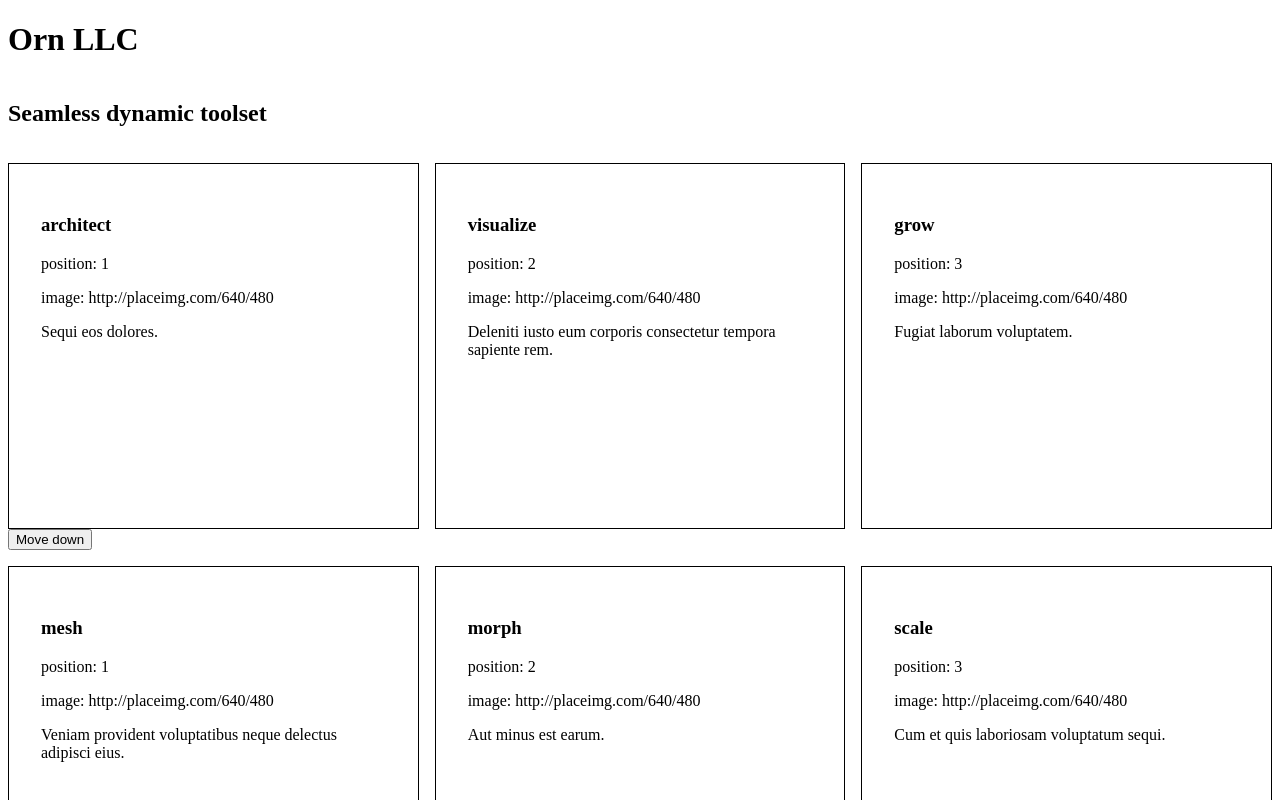
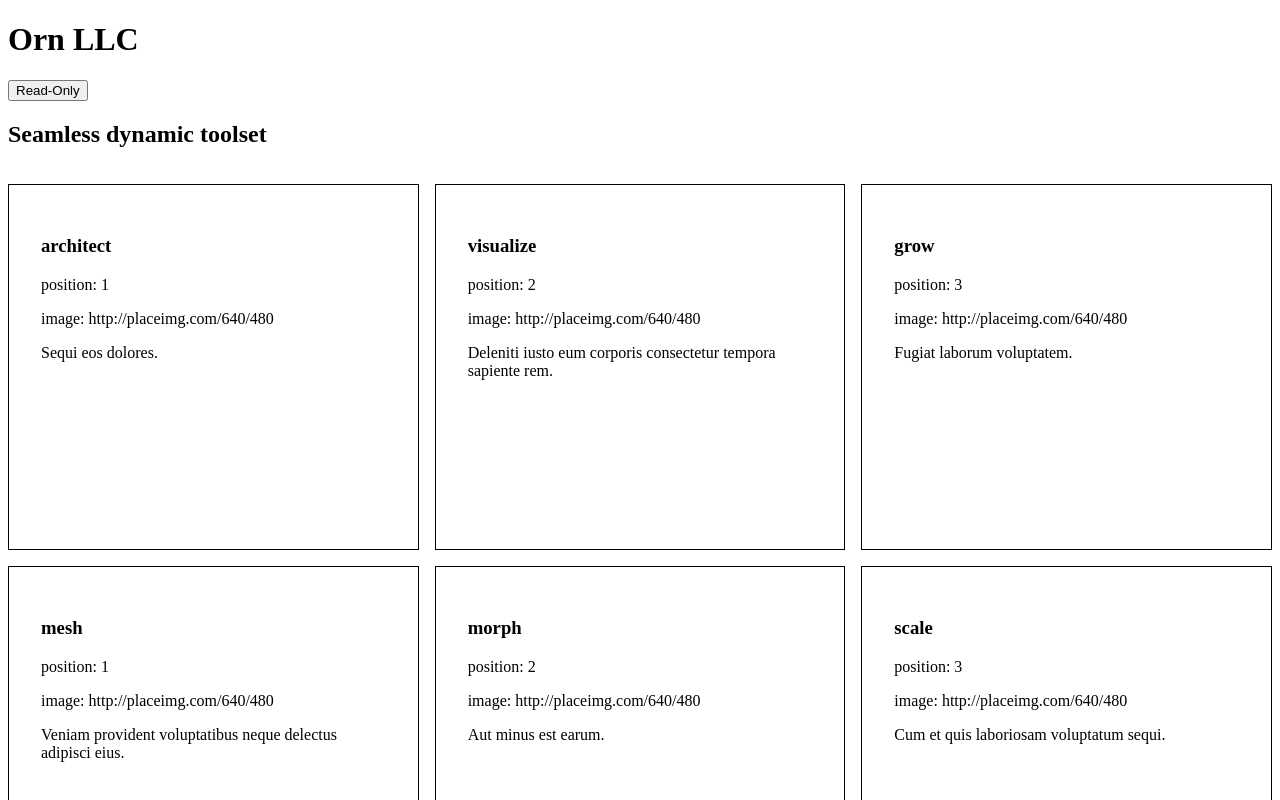
Before and after one commit to AlexKMarshall/homepage-poc, a React (Create React App) app: page / in a window 1280 px wide. Shown: the top 800 px of the page. Built offline with nearby package versions, Linux system fonts and the light colour scheme.

Commit message:
add an edit mode

```diff
--- a/src/App.js
+++ b/src/App.js
@@ -1,9 +1,11 @@
-import Homepage from "./homepage";
+import Homepage, { EditModeProvider } from "./homepage";
 
 function App() {
   return (
     <div className="App">
-      <Homepage />
+      <EditModeProvider>
+        <Homepage />
+      </EditModeProvider>
     </div>
   );
 }
--- a/src/cards-dndkit.js
+++ b/src/cards-dndkit.js
@@ -14,8 +14,41 @@ import {
   horizontalListSortingStrategy,
 } from "@dnd-kit/sortable";
 import styled from "styled-components";
+import { useEditMode } from "./homepage";
 
 export function CardsWidget({ items, onCardsReorder, itemDetails }) {
+  const { isEditMode } = useEditMode();
+
+  return (
+    <SCards>
+      {isEditMode ? (
+        <EditableCards items={items} onCardsReorder={onCardsReorder}>
+          {items.map(({ uid, span, position }) => (
+            <SortableCard
+              key={uid}
+              uid={uid}
+              span={span}
+              position={position}
+              cardDetails={itemDetails[uid]}
+            />
+          ))}
+        </EditableCards>
+      ) : (
+        items.map(({ uid, span, position }) => (
+          <Card
+            key={uid}
+            uid={uid}
+            span={span}
+            position={position}
+            cardDetails={itemDetails[uid]}
+          />
+        ))
+      )}
+    </SCards>
+  );
+}
+
+function EditableCards({ items, onCardsReorder, children }) {
   const itemsWithId = useMemo(
     () => items.map((item) => ({ ...item, id: item.uid })),
     [items]
@@ -40,17 +73,7 @@ export function CardsWidget({ items, onCardsReorder, itemDetails }) {
         items={itemsWithId}
         strategy={horizontalListSortingStrategy}
       >
-        <SCards>
-          {itemsWithId.map(({ uid, span, position }) => (
-            <SortableCard
-              key={uid}
-              uid={uid}
-              span={span}
-              position={position}
-              cardDetails={itemDetails[uid]}
-            />
-          ))}
-        </SCards>
+        {children}
       </SortableContext>
     </DndContext>
   );
@@ -73,7 +96,7 @@ function SortableCard({ uid, span, cardDetails, position }) {
     transition,
   };
   return (
-    <CardWithRef
+    <EditableCardWithRef
       ref={setNodeRef}
       style={style}
       {...attributes}
@@ -85,7 +108,10 @@ function SortableCard({ uid, span, cardDetails, position }) {
   );
 }
 
-function Card({ span, children, cardDetails, position, ...props }, ref) {
+function EditableCard(
+  { span, children, cardDetails, position, ...props },
+  ref
+) {
   const { title, imgUrl, description } = cardDetails;
   return (
     <SCard colSpan={span} {...props} ref={ref}>
@@ -97,7 +123,19 @@ function Card({ span, children, cardDetails, position, ...props }, ref) {
   );
 }
 
-const CardWithRef = forwardRef(Card);
+const EditableCardWithRef = forwardRef(EditableCard);
+
+function Card({ span, children, cardDetails, position, ...props }) {
+  const { title, imgUrl, description } = cardDetails;
+  return (
+    <SCard colSpan={span} {...props}>
+      <h3>{title}</h3>
+      <p>position: {position}</p>
+      <p>image: {imgUrl}</p>
+      <p>{description}</p>
+    </SCard>
+  );
+}
 
 const SCard = styled.div`
   height: 300px;
--- a/src/homepage.js
+++ b/src/homepage.js
@@ -1,8 +1,38 @@
-import React, { useState } from "react";
+import React, { useCallback, useContext, useState } from "react";
 import styled from "styled-components";
 import { arrayMove } from "./utils";
 import { queryLayoutData, querySingleWidget } from "./mockData";
 import { CardsWidget } from "./cards-dndkit";
+
+const EditModeContext = React.createContext();
+EditModeContext.displayName = "EditModeContext";
+
+export function EditModeProvider({ children }) {
+  const [isEditMode, setIsEditMode] = useState(false);
+
+  const toggleEditMode = useCallback(() =>
+    setIsEditMode((isEditMode) => !isEditMode)
+  );
+
+  const value = {
+    isEditMode,
+    toggleEditMode,
+  };
+
+  return (
+    <EditModeContext.Provider value={value}>
+      {children}
+    </EditModeContext.Provider>
+  );
+}
+
+export function useEditMode() {
+  const context = useContext(EditModeContext);
+  if (context === undefined) {
+    throw new Error("useEditMode must be used within an EditModeProvider");
+  }
+  return context;
+}
 
 export default function Homepage() {
   const [layoutData, setLayoutData] = useState(() => queryLayoutData());
@@ -11,6 +41,8 @@ export default function Homepage() {
       project_homepage: { project, sections },
     },
   } = layoutData;
+
+  const { isEditMode, toggleEditMode } = useEditMode();
 
   function handleWidgetItemsReorder(sectionId, widgetId, { activeId, overId }) {
     if (activeId === overId) return; // nothing changed
@@ -92,6 +124,9 @@ export default function Homepage() {
   return (
     <div>
       <h1>{project.name}</h1>
+      <button onClick={toggleEditMode}>
+        {isEditMode ? "Editing" : "Read-Only"}
+      </button>
       {sections.map((section) => (
         <Stack key={section.uid}>
           <h2>{section.name}</h2>
@@ -107,7 +142,7 @@ export default function Homepage() {
                   })
                 }
               />
-              {index !== 0 && (
+              {index !== 0 && isEditMode && (
                 <button
                   key={`${widget.uid}-upbutton`}
                   onClick={() =>
@@ -120,7 +155,7 @@ export default function Homepage() {
                   Move up
                 </button>
               )}
-              {index !== arr.length - 1 && (
+              {index !== arr.length - 1 && isEditMode && (
                 <button
                   key={`${widget.uid}-downbutton`}
                   onClick={() =>
```
